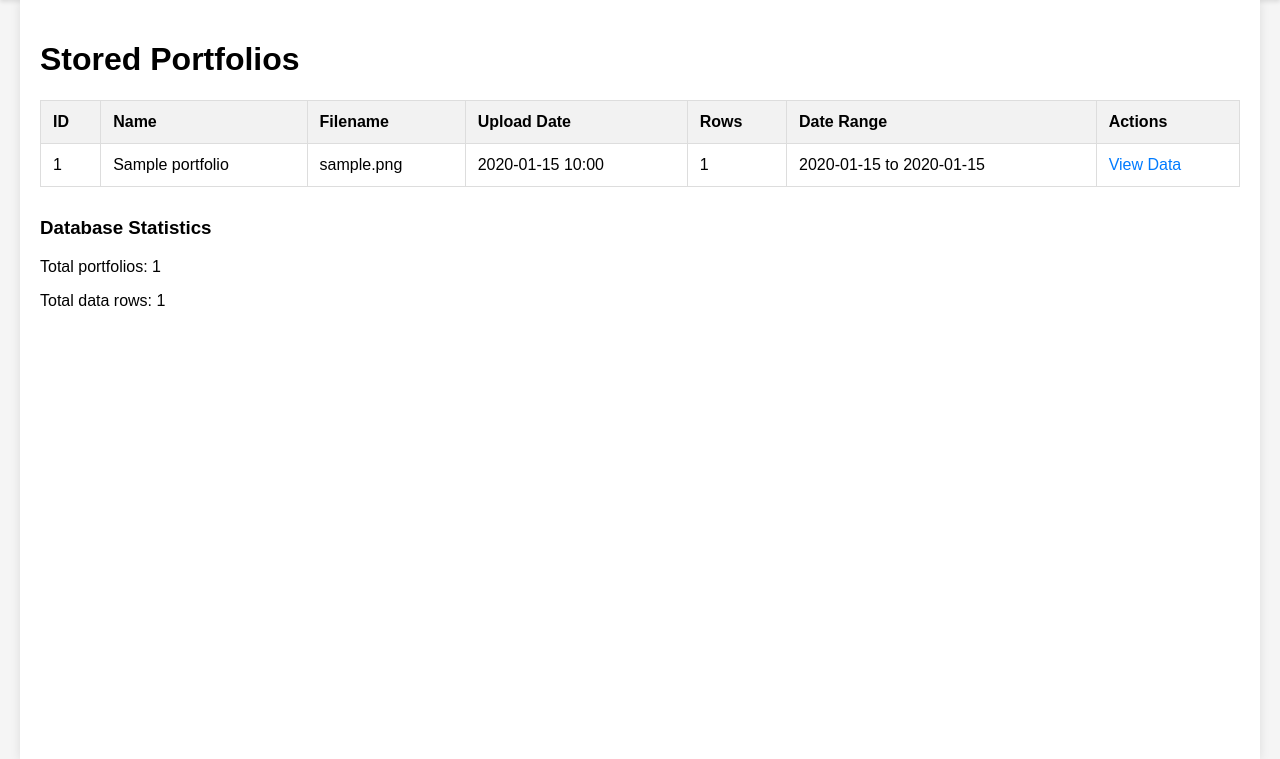
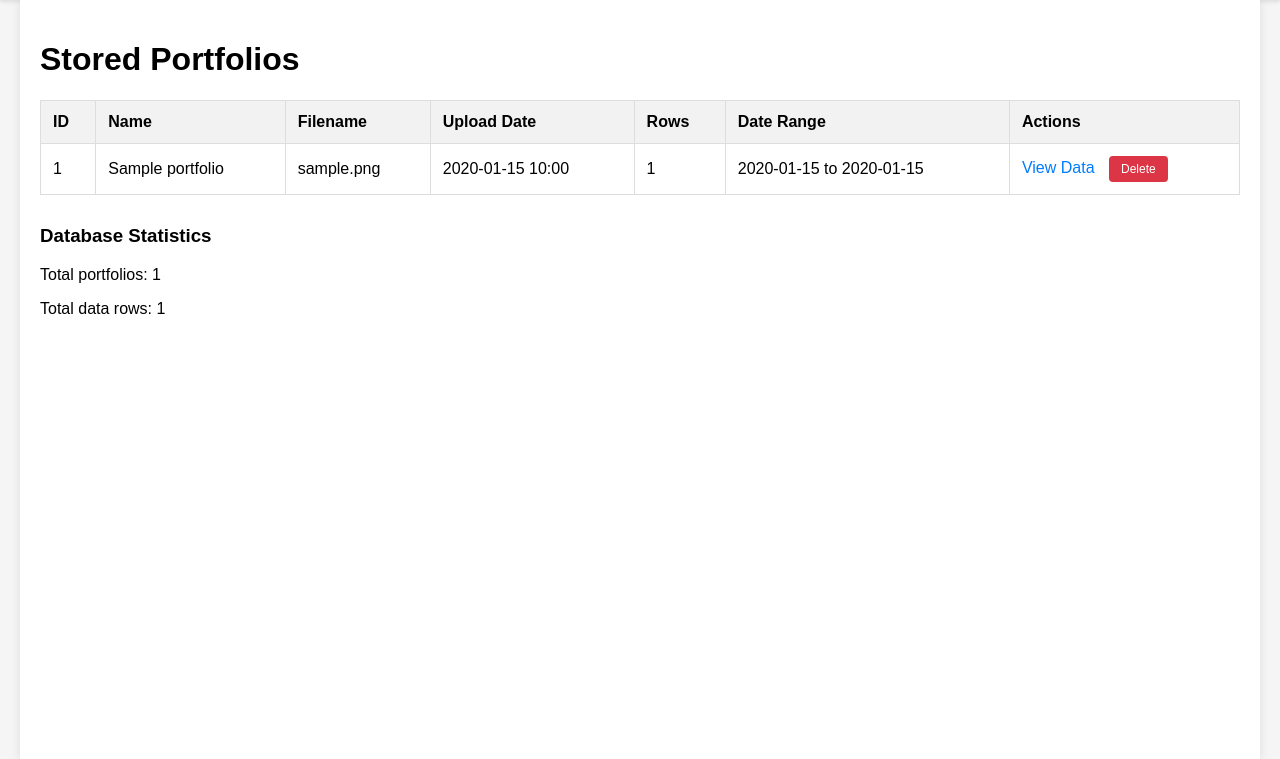
Before and after one commit to perfectm/portfolio-analysis-fastapi, a FastAPI app: page /portfolios in a window 1280 px wide. Shown: the part 58-817 px from the top of the page. Run offline with FastAPI, Linux system fonts and the light colour scheme; tables that the repository leaves empty hold one stand-in row (values such as "Sample post").

Commit message:
Add portfolio deletion functionality with UI confirmation dialog

```diff
--- a/app.py
+++ b/app.py
@@ -104,6 +104,35 @@ async def get_portfolio_data(portfolio_id: int, db: Session = Depends(get_db)):
     except Exception as e:
         logger.error(f"Error fetching portfolio data: {e}")
         return {"error": str(e)}
+
+
+@app.delete("/api/portfolio/{portfolio_id}")
+async def delete_portfolio(portfolio_id: int, db: Session = Depends(get_db)):
+    """
+    Delete a portfolio and all associated data
+    """
+    try:
+        # Check if portfolio exists
+        portfolio = PortfolioService.get_portfolio_by_id(db, portfolio_id)
+        if not portfolio:
+            return {"success": False, "error": f"Portfolio with ID {portfolio_id} not found"}
+
+        # Delete the portfolio (cascade will handle related data)
+        success = PortfolioService.delete_portfolio(db, portfolio_id)
+
+        if success:
+            logger.info(f"Portfolio {portfolio_id} ({portfolio.name}) deleted successfully")
+            return {
+                "success": True,
+                "message": f"Portfolio '{portfolio.name}' deleted successfully",
+                "portfolio_id": portfolio_id
+            }
+        else:
+            return {"success": False, "error": "Failed to delete portfolio"}
+
+    except Exception as e:
+        logger.error(f"Error deleting portfolio {portfolio_id}: {e}")
+        return {"success": False, "error": str(e)}
 
 
 @app.get("/api/strategies")
--- a/templates/portfolios.html
+++ b/templates/portfolios.html
@@ -49,9 +49,25 @@
         .view-data-link {
             color: #007bff;
             text-decoration: none;
+            margin-right: 10px;
         }
         .view-data-link:hover {
             text-decoration: underline;
+        }
+        .delete-btn {
+            background-color: #dc3545;
+            color: white;
+            border: none;
+            padding: 6px 12px;
+            border-radius: 4px;
+            cursor: pointer;
+            font-size: 12px;
+        }
+        .delete-btn:hover {
+            background-color: #c82333;
+        }
+        .actions-cell {
+            white-space: nowrap;
         }
 {% endblock %}
 
@@ -90,8 +106,9 @@
                         N/A
                     {% endif %}
                 </td>
-                <td>
+                <td class="actions-cell">
                     <a href="/portfolio/{{ portfolio.id }}" class="view-data-link" target="_blank">View Data</a>
+                    <button class="delete-btn" data-portfolio-id="{{ portfolio.id }}" data-portfolio-name="{{ portfolio.name }}" onclick="deletePortfolio(this)">Delete</button>
                 </td>
             </tr>
             {% endfor %}
@@ -108,4 +125,37 @@
         <p>Total data rows: {{ portfolios|sum(attribute='row_count') or 0 | int | string | replace(',', ',') }}</p>
         {% endif %}
     </div>
+
+    <script>
+    function deletePortfolio(button) {
+        const portfolioId = button.getAttribute('data-portfolio-id');
+        const portfolioName = button.getAttribute('data-portfolio-name');
+
+        if (confirm(`Are you sure you want to delete "${portfolioName}"?\n\nThis action cannot be undone and will permanently remove:\n• Portfolio metadata\n• All CSV data rows\n• Analysis results\n• Generated plots`)) {
+            // Disable button and show loading state
+            button.disabled = true;
+            button.textContent = 'Deleting...';
+
+            fetch(`/api/portfolio/${portfolioId}`, {
+                method: 'DELETE',
+            })
+            .then(response => {
+                if (response.ok) {
+                    // Reload the page to refresh the portfolio list
+                    window.location.reload();
+                } else {
+                    return response.json().then(data => {
+                        throw new Error(data.error || 'Failed to delete portfolio');
+                    });
+                }
+            })
+            .catch(error => {
+                alert('Error deleting portfolio: ' + error.message);
+                // Re-enable button
+                button.disabled = false;
+                button.textContent = 'Delete';
+            });
+        }
+    }
+    </script>
 {% endblock %}
```
